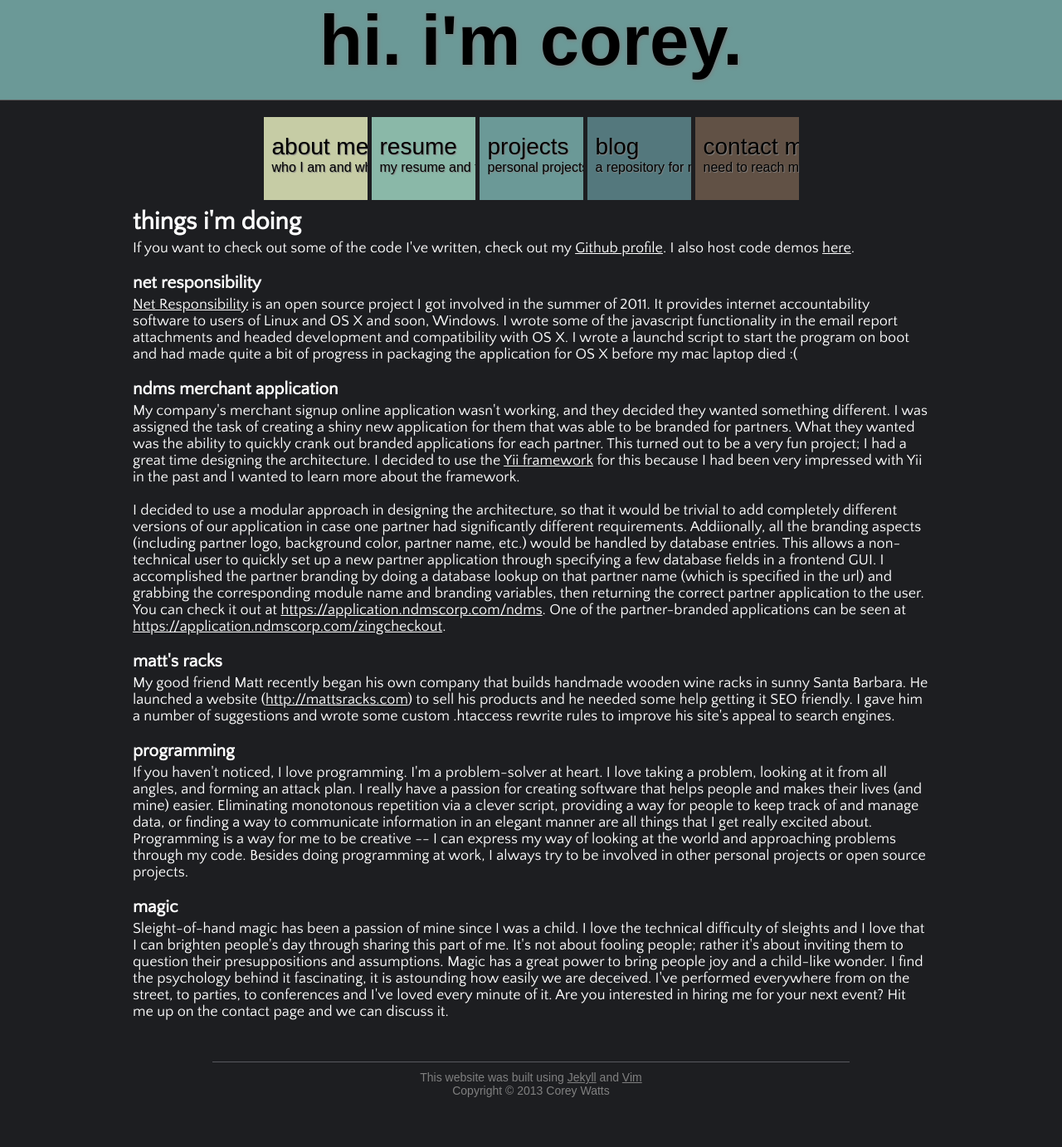
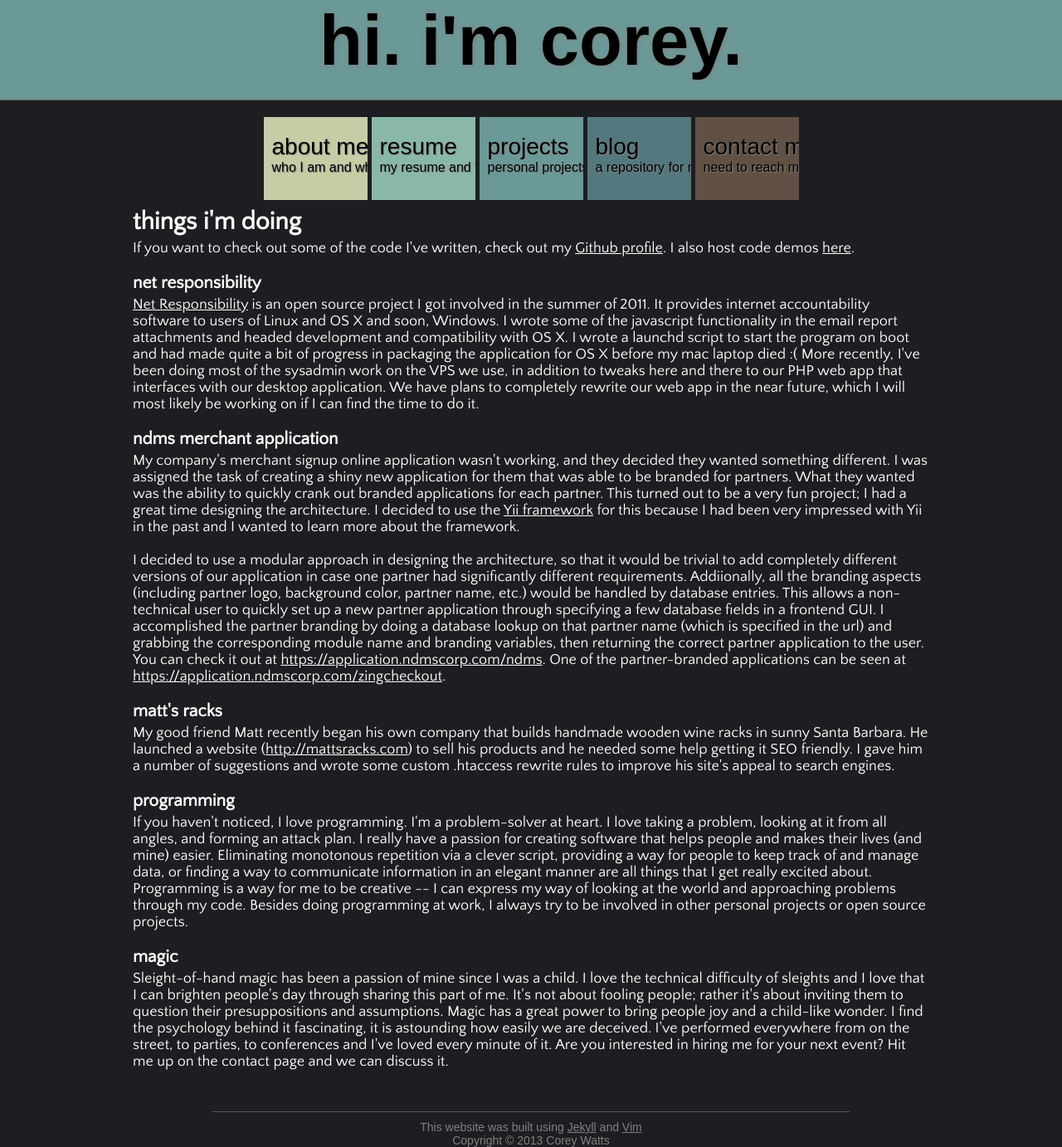
Before and after one commit to CorWatts/oldwebsite, a Jekyll site: the page built from projects/index.html, in a window 1280 px wide. Shown: the whole page at 83% size. Built offline with Jekyll 4.4.1, drawn with Linux system fonts in a browser that asks for light colours; nearby versions of some CDN libraries; some web fonts are replaced; before the commit the page ends 1322 px from its top, so only the background shows below that.

Commit message:
General upkeep, fixing typos, adding info to pages
Fixed grammar typo on contactme page, changed
location on index page, added more information
on NR to projects page.

```diff
--- a/contactme/index.html
+++ b/contactme/index.html
@@ -3,6 +3,6 @@ layout: default
 title: Contact Me
 banner_color: 615145
 ---
-<h1>lets get in touch</h1>
+<h1>let's get in touch</h1>
 <p>The best way to contact me is through email.  Send me a message and I'll get back to you quickly.</p>
 <span class="email">corwatts [ AT ] gmail [ DOT ] com</span>
--- a/index.html
+++ b/index.html
@@ -2,7 +2,7 @@
 layout: default
 ---
 <h1>bio</h1>
-<p>My name is Corey Watts and I'm a software engineer in Santa Barbara. I have a passion for computers and crafting beautiful web applications.  I graduated from Westmont College with a B.S. in Computer Science several years ago. I'm currently doing freelance and contract work for a number of companies in Santa Barbara and Los Angeles.</p>
+<p>My name is Corey Watts and I'm a software engineer in Berkeley, California. I have a passion for computers and crafting beautiful web applications.  I graduated from Westmont College with a B.S. in Computer Science several years ago. I'm currently doing freelance and contract work for a number of companies in Santa Barbara and Los Angeles.</p>
 
 <p>I LOVE PHP, MVC, jQuery, SQL, and Linux -- these are the tools I immerse myself in daily to get the job done.  I'm a LAMP Stack snob and I can't imagine developing in anything else, except maybe on a mac. My professors at Westmont ingrained in me a passion for elegant solutions, so in every piece of code I write I try to make it as simple and effective as possible. I truly believe that it's the little details that make or break a project, so I strive to get every part right.</p>
 
--- a/projects/index.html
+++ b/projects/index.html
@@ -7,7 +7,7 @@ banner_color: 6B9997
 			<p>If you want to check out some of the code I've written, check out my <a href="{{ site.github }}">Github profile</a>. I also host code demos <a href="http://code.corwatts.com/">here</a>.</p>
 
 			<h2>net responsibility</h2>
-			<p><a href="http://netresponsibility.com">Net Responsibility</a> is an open source project I got involved in the summer of 2011.  It provides internet accountability software to users of Linux and OS X and soon, Windows.  I wrote some of the javascript functionality in the email report attachments and headed development and compatibility with OS X.  I wrote a launchd script to start the program on boot and had made quite a bit of progress in packaging the application for OS X before my mac laptop died :(</p>
+			<p><a href="http://netresponsibility.com">Net Responsibility</a> is an open source project I got involved in the summer of 2011.  It provides internet accountability software to users of Linux and OS X and soon, Windows.  I wrote some of the javascript functionality in the email report attachments and headed development and compatibility with OS X.  I wrote a launchd script to start the program on boot and had made quite a bit of progress in packaging the application for OS X before my mac laptop died :( More recently, I've been doing most of the sysadmin work on the VPS we use, in addition to tweaks here and there to our PHP web app that interfaces with our desktop application. We have plans to completely rewrite our web app in the near future, which I will most likely be working on if I can find the time to do it.</p>
 
 			<h2>ndms merchant application</h2>
 			<p>My company's merchant signup online application wasn't working, and they decided they wanted something different.  I was assigned the task of creating a shiny new application for them that was able to be branded for partners.  What they wanted was the ability to quickly crank out branded applications for each partner.  This turned out to be a very fun project; I had a great time designing the architecture.  I decided to use the <a href="http://yiiframework.com">Yii framework</a> for this because I had been very impressed with Yii in the past and I wanted to learn more about the framework.</p>
```
